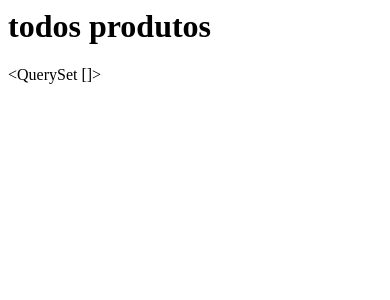
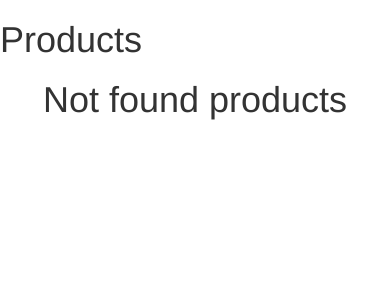
Before and after one commit to kaiocesar/django-eshop, a Django app: page /products in a window 390 px wide. Shown: the top 300 px of the page. Run offline with Django 3.2, Linux system fonts and the light colour scheme; data that the repository does not hold is empty; parts of the project's set-up code (start-up, migrations or seed data) failed here and were passed over; some libraries are stand-ins or nearby versions.

Commit message:
products view (home, details)

```diff
--- /dev/null
+++ b/products/templates/base.html
@@ -0,0 +1,23 @@
+<!DOCTYPE html>
+<html lang="en">
+  <head>
+    <meta charset="utf-8">
+    <meta http-equiv="X-UA-Compatible" content="IE=edge">
+    <meta name="viewport" content="width=device-width, initial-scale=1">
+    <meta name="description" content="Django E-Shop">
+    <meta name="author" content="Kaio Cesar">
+    <link rel="icon" href="../../favicon.ico">
+	<title>Django Eshop</title>
+
+	<link rel="stylesheet" type="text/css" href="https://maxcdn.bootstrapcdn.com/bootstrap/3.3.6/css/bootstrap.min.css">
+</head>
+<body>
+
+	{% block content %}
+	{% endblock %}
+
+	<script type="text/javascript" src="http://code.jquery.com/jquery-1.11.3.min.js"></script>
+	<script type="text/javascript" src="https://maxcdn.bootstrapcdn.com/bootstrap/3.3.6/js/bootstrap.min.js"></script>
+
+</body>
+</html>
--- a/products/templates/products/index.html
+++ b/products/templates/products/index.html
@@ -1,7 +1,21 @@
-<h1 class="products">
-	todos produtos
-</h1>
+{% extends 'base.html' %}
+{% block content %}
+	<h1 class="products">Products</h1>
 
-<p>
-	{{products}}
-</p>
+	<p>
+	{% if products %}
+		{% for product in products %}
+			<div class="col-md-3">
+				<p><strong>{{product.name}}</strong></p>
+				<img src="https://placeholdit.imgix.net/~text?txtsize=33&txt=250%C3%97250&w=250&h=250" />
+				<p>{{product.description}}</p>
+				<p><strong>Quantity in stock: </strong><small>{{product.amount}}</small></p>
+				<p><strong>Price $</strong> {{product.price}}</p>
+				<p><a href="{% url 'products:details' product.id  %}" class="btn btn-default btn-md">Details</a></p>
+			</div>
+		{% endfor %}
+	{% else %}
+		<h1 class="text-center">Not found products</h1>
+	{% endif %}
+	</p>
+{% endblock %}
--- a/products/urls.py
+++ b/products/urls.py
@@ -1,6 +1,9 @@
 from django.conf.urls import url
 from . import views
 
+app_name = 'products'
+
 urlpatterns = [
-	url(r'^$', views.index, name="products"),
+	url(r'^$', views.index, name="home"),
+	url(r'^(?P<product_id>[0-9]+)/$', views.details, name="details"),
 ]
--- a/products/views.py
+++ b/products/views.py
@@ -7,3 +7,8 @@
 	p = Products.objects.all()
 	products = {"products" : p}
 	return render(request, 'products/index.html', products)
+
+
+def details(request, product_id):
+	product = Products.objects.get(id=product_id)
+	return render(request, 'products/details.html', {'product':product})
--- a/system/urls.py
+++ b/system/urls.py
@@ -19,7 +19,7 @@
 
 urlpatterns = [
     url(r'^admin/', admin.site.urls),
-    url(r'^$', index),
+    url(r'^$', index, name="home"),
     url(r'^about$', about),
     url(r'^contact$', contact),
     url(r'^register$', register_costumers),
```
Also changed, not shown: products/templates/products/details.html (+17 -0 lines).
